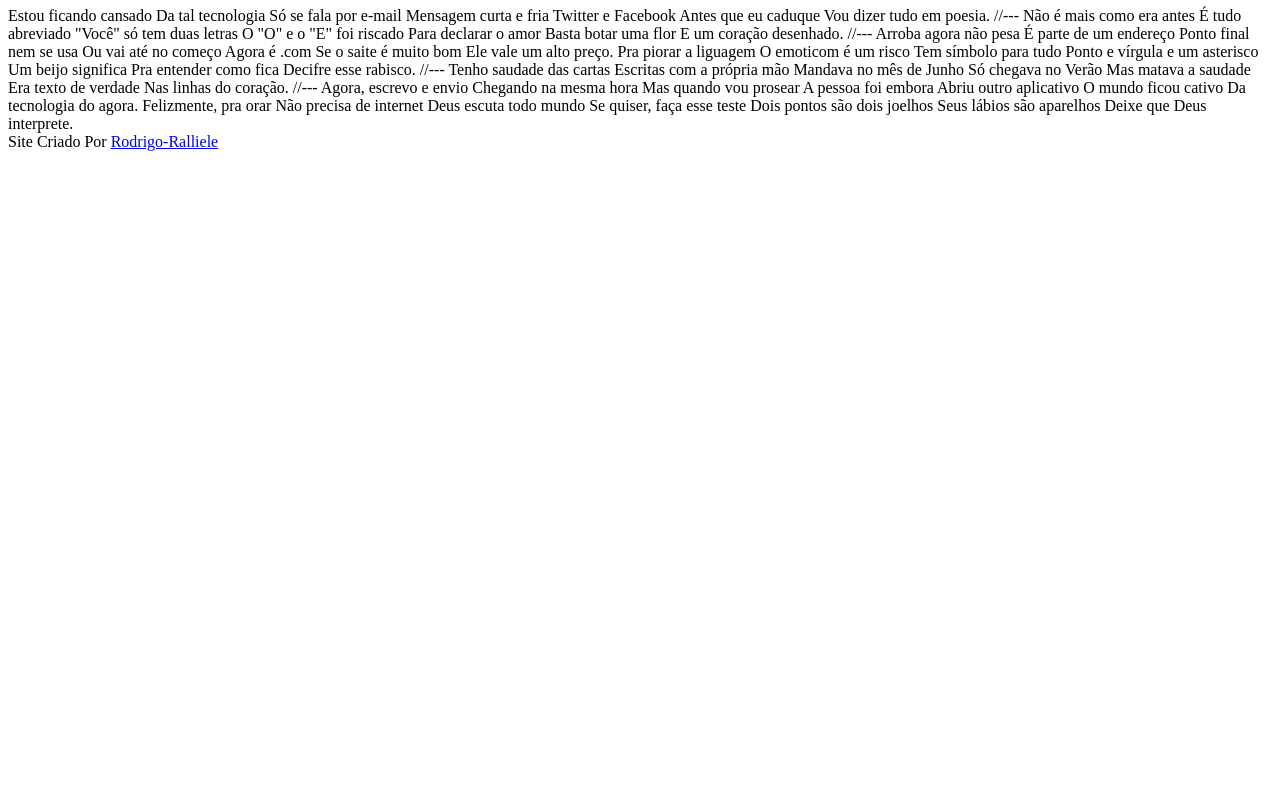
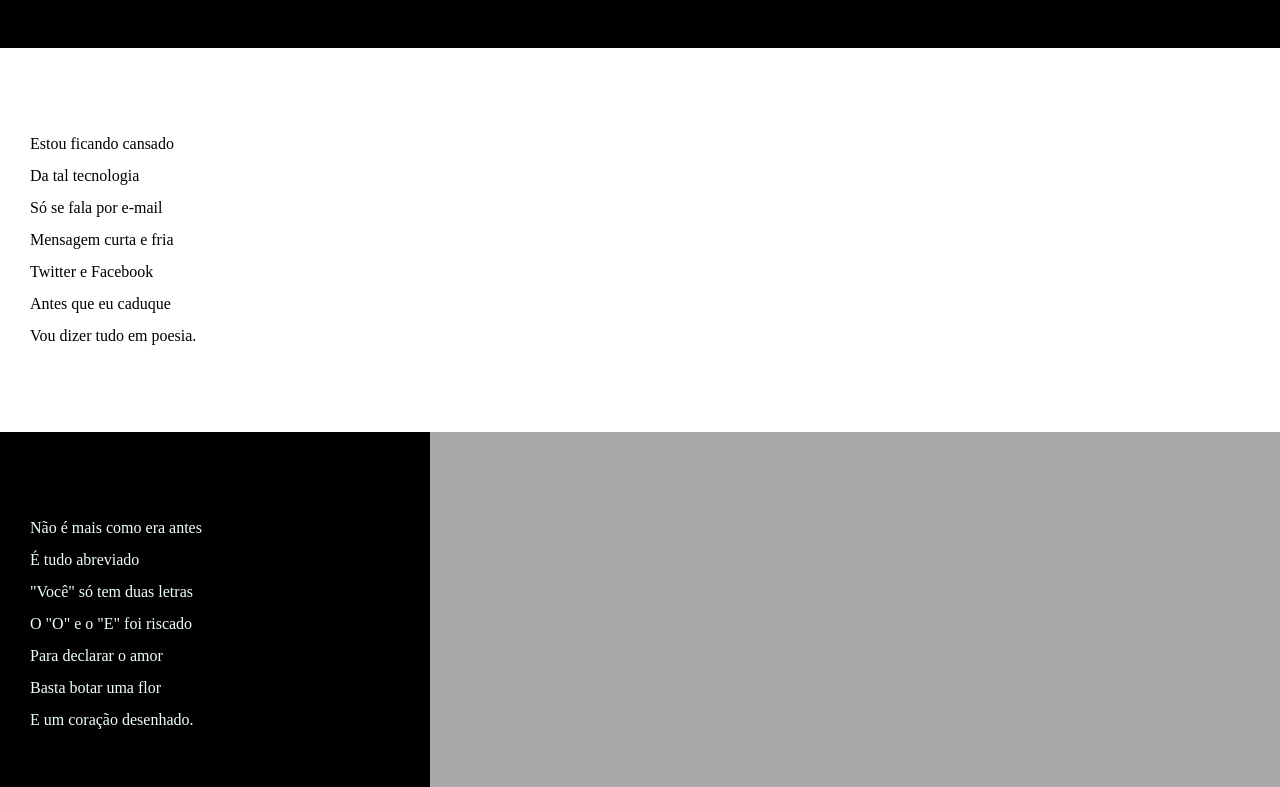
Before and after one commit to Rodrigo-Ralliele/html-css, a plain HTML site: page DESAFIOS/DSF012/index.html in a window 1280 px wide. Shown: the part 107-894 px from the top of the page. Before the commit the page ends 800 px from the top, so only its background shows below. Drawn offline with Linux system fonts and the light colour scheme.

Commit message:
atualizei ds12

```diff
--- /dev/null
+++ b/DESAFIOS/DSF012/estilo/style.css
@@ -0,0 +1,86 @@
+@charset "UTF8";
+
+* {
+    margin: 0px;
+    padding: 0px;
+}
+
+html,
+body {
+    min-height: 100vh;
+    background-color: darkgray;
+
+}
+
+header {
+    background-color: black;
+    color: white;
+    text-align: center;
+}
+
+header h1 {
+    padding-top: 50px;
+    font-variant: small-caps;
+}
+
+section.normal {
+    background-color: white;
+    color: rgb(1, 255, 221);
+}
+
+
+header a:hover,
+footer a:hover {
+    text-decoration: underline;
+}
+
+header p {
+    padding-bottom: 50px;
+}
+
+a {
+    color: white;
+    text-decoration: none;
+    font-weight: bolder;
+}
+
+a:hover {
+    text-decoration: underline;
+}
+
+header a,
+footer a {
+    color: white;
+    text-decoration: none;
+    font-weight: bolder;
+    text-align: center;
+}
+
+section {padding-top: 10vh;
+padding-bottom: 10vh;
+line-height: 2em;
+padding-left: 30px; }
+
+
+
+section.normal {
+    background-color: white;
+    color: black;
+}
+
+section.imagem{background-color: black;
+width: 400px; }
+
+section.imagem {
+    background-color: black;
+    color: azure;
+
+}
+
+footer {
+
+    background-color: black;
+    text-align: center;
+    color: white;
+    padding: 10px;
+}
--- a/DESAFIOS/DSF012/index.html
+++ b/DESAFIOS/DSF012/index.html
@@ -4,6 +4,7 @@
     <meta charset="UTF-8">
     <meta name="viewport" content="width=device-width, initial-scale=1.0">
     <title>CORDEL MODERNO</title>
+    <link rel="stylesheet" href="estilo/style.css">
 </head>
 <body>
         <header>
@@ -11,70 +12,91 @@
             <p>Por <a href="https://www.recantodasletras.com.br/poesias/3186743" target="_blank" rel="external">Milton Duarte</a></p>
         </header>
 
-        Estou ficando cansado
-        Da tal tecnologia
-        Só se fala por e-mail
-        Mensagem curta e fria
-        Twitter e Facebook
-        Antes que eu caduque
+        <section class="normal">
+            <p>
+                Estou ficando cansado <br>
+                Da tal tecnologia <br>
+                Só se fala por e-mail <br>
+                Mensagem curta e fria <br>
+                Twitter e Facebook <br>
+                Antes que eu caduque <br>
                 Vou dizer tudo em poesia.
+            </p>
+        </section>
 
-        //---
 
-        Não é mais como era antes
-        É tudo abreviado
-        "Você" só tem duas letras
-        O "O" e o "E" foi riscado
-        Para declarar o amor
-        Basta botar uma flor
+        <section class="imagem">
+            <p>
+                Não é mais como era antes <br>
+                É tudo abreviado <br>
+                "Você" só tem duas letras <br>
+                O "O" e o "E" foi riscado <br>
+                Para declarar o amor <br>
+                Basta botar uma flor <br>
                 E um coração desenhado.
+            </p>
+        </section>
 
-        //---
 
-        Arroba agora não pesa
-        É parte de um endereço
-        Ponto final nem se usa
-        Ou vai até no começo
-        Agora é .com
-        Se o saite é muito bom
+        <section class="normal">
+            <p>
+                Arroba agora não pesa <br>
+                É parte de um endereço <br>
+                Ponto final nem se usa <br>
+                Ou vai até no começo <br>
+                Agora é .com <br>
+                Se o saite é muito bom <br>
                 Ele vale um alto preço.
+            </p>
 
-        Pra piorar a liguagem
-        O emoticom é um risco
-        Tem símbolo para tudo
-        Ponto e vírgula e um asterisco
-        Um beijo significa
-        Pra entender como fica
+            <p>
+                Pra piorar a liguagem <br>
+                O emoticom é um risco <br>
+                Tem símbolo para tudo <br>
+                Ponto e vírgula e um asterisco <br>
+                Um beijo significa <br>
+                Pra entender como fica <br>
                 Decifre esse rabisco.
+            </p>
+        </section>
 
-        //---
 
-        Tenho saudade das cartas
-        Escritas com a própria mão
-        Mandava no mês de Junho
-        Só chegava no Verão
-        Mas matava a saudade
-        Era texto de verdade
+
+        <section class="imagem">
+            <p>
+                Tenho saudade das cartas <br>
+                Escritas com a própria mão <br>
+                Mandava no mês de Junho <br>
+                Só chegava no Verão <br>
+                Mas matava a saudade <br>
+                Era texto de verdade <br>
                 Nas linhas do coração.
+            </p>
+        </section>
 
-        //---
 
-        Agora, escrevo e envio
-        Chegando na mesma hora
-        Mas quando vou prosear
-        A pessoa foi embora
-        Abriu outro aplicativo
-        O mundo ficou cativo
+
+        <section class="normal">
+            <p>
+                Agora, escrevo e envio <br>
+                Chegando na mesma hora <br>
+                Mas quando vou prosear <br>
+                A pessoa foi embora <br>
+                Abriu outro aplicativo <br>
+                O mundo ficou cativo <br>
                 Da tecnologia do agora.
-
-        Felizmente, pra orar
-        Não precisa de internet
-        Deus escuta todo mundo
-        Se quiser, faça esse teste
-        Dois pontos são dois joelhos
-        Seus lábios são aparelhos
+            </p>
+            <p>
+                Felizmente, pra orar <br>
+                Não precisa de internet <br>
+                Deus escuta todo mundo <br>
+                Se quiser, faça esse teste <br>
+                Dois pontos são dois joelhos <br>
+                Seus lábios são aparelhos <br>
                 Deixe que Deus interprete.
+            </p>
+        </section>
 
         <footer>Site Criado Por <a href="https://github.com/Rodrigo-Ralliele" target="_blank" rel="external">Rodrigo-Ralliele</a></footer>
-</body>
+</body>b
 </html>
```
Lines whose indentation alone changed are shown as unchanged.
